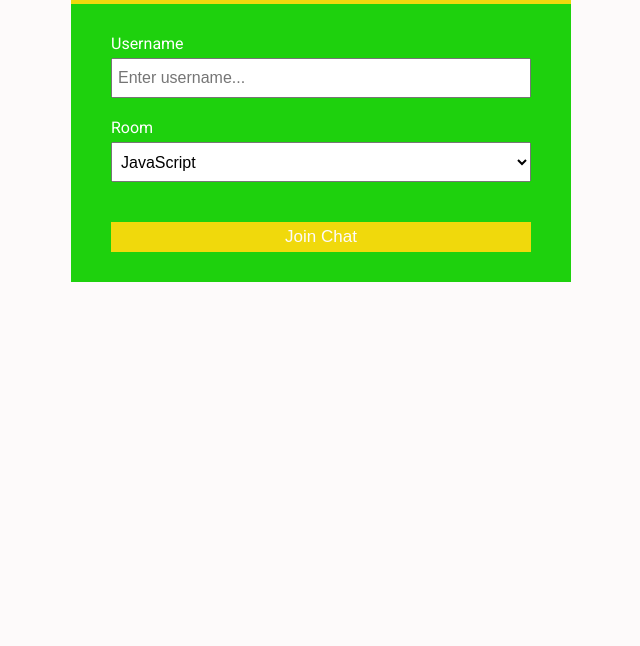
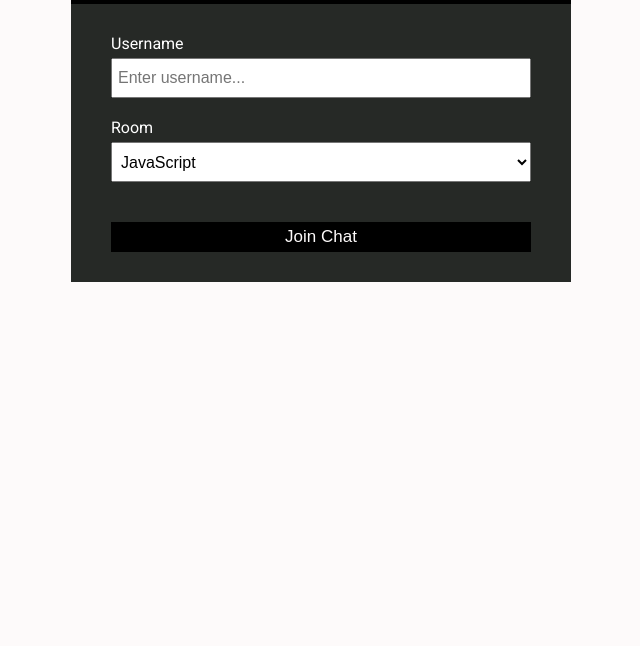
Before and after one commit to atakan99/hermes-app, a website: page public/index.html in a window 1280 px wide. Shown: the part 154-800 px from the top of the page, without its empty margins (319-959 px from the left). Drawn offline with Linux system fonts and the light colour scheme.

Commit message:
change in colors

```diff
--- a/public/css/style.css
+++ b/public/css/style.css
@@ -1,8 +1,8 @@
 @import url('https://fonts.googleapis.com/css?family=Roboto&display=swap');
 
 :root {
-	--dark-color-a: #f0d90c;
-	--dark-color-b: #1ed10d;
+	--dark-color-a: #000000;
+	--dark-color-b: #262926;
 	--light-color: #fdfafa;
 	--success-color: #2e60eb;
 	--error-color: #d9534f;
```
